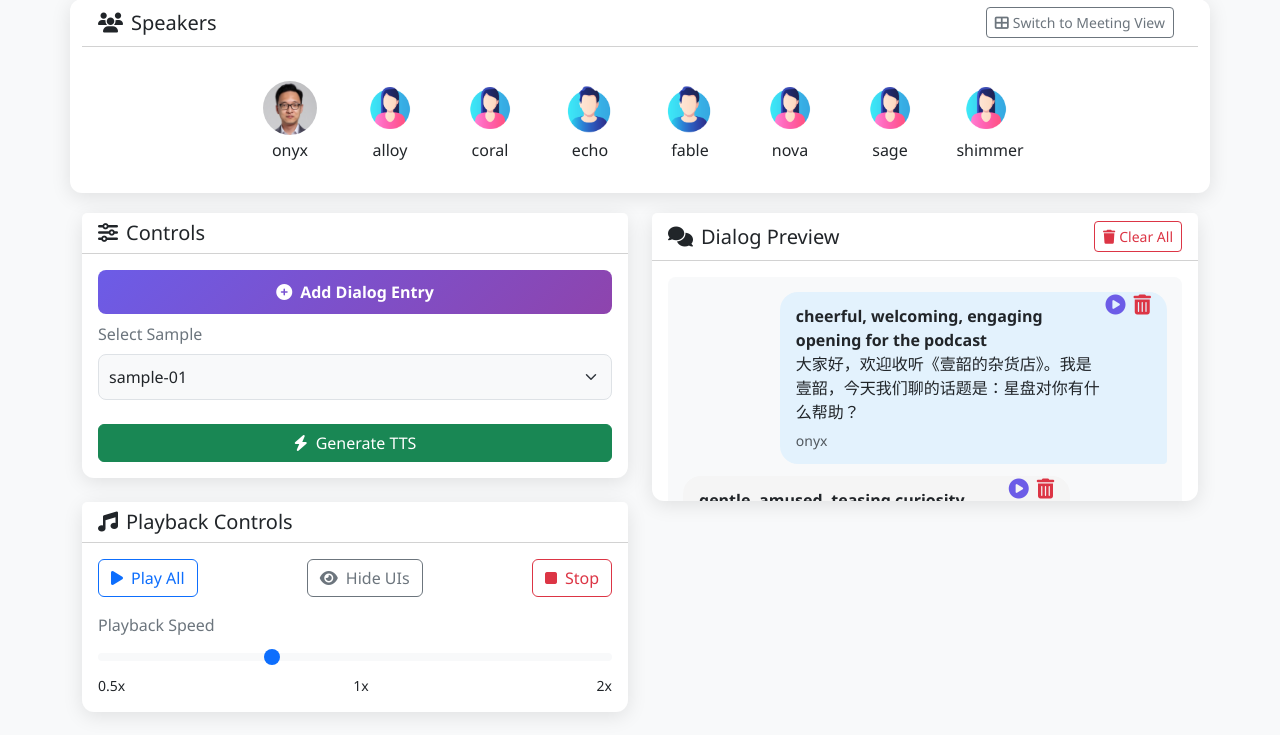
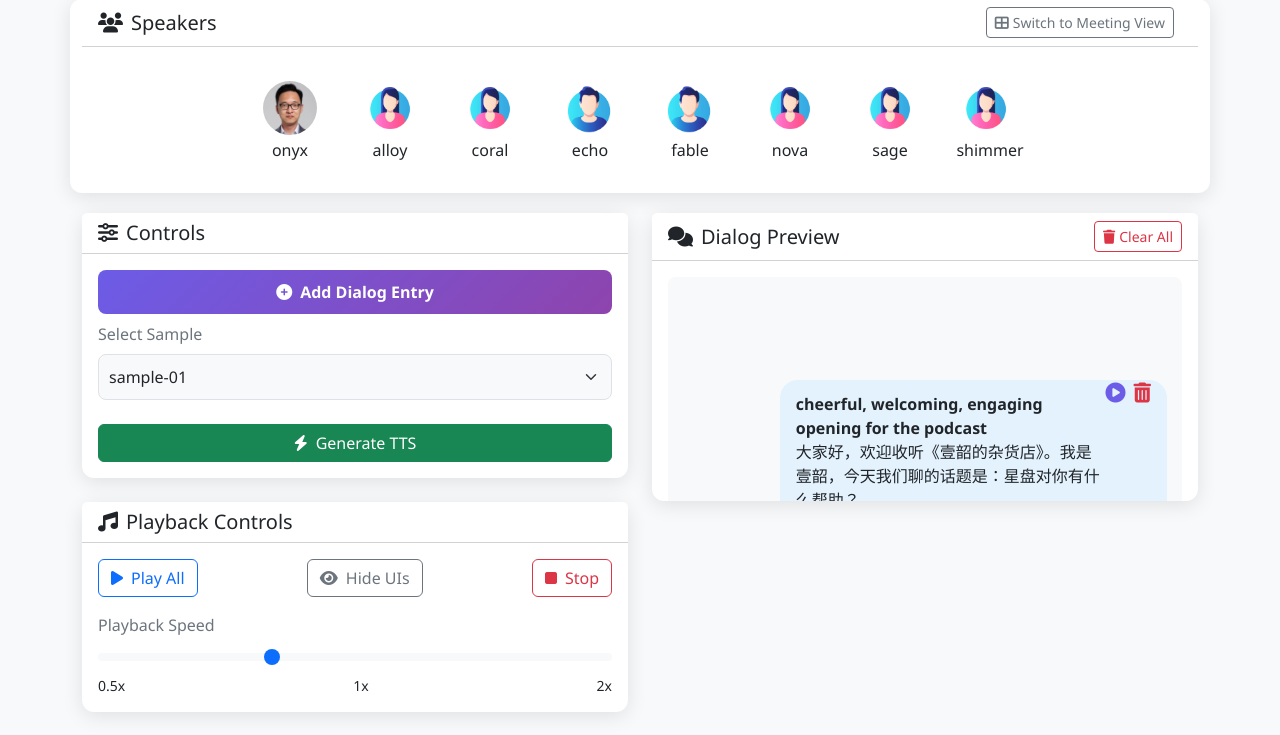
Before and after one commit to phototix/OpenAI-TTS-Dialog, a PHP site: page / in a window 1280 px wide. Shown: the part 312-1047 px from the top of the page. Run offline with PHP 8.4, Linux system fonts and the light colour scheme.

Commit message:
Update index.html

```diff
--- a/app.js
+++ b/app.js
@@ -161,7 +161,7 @@ document.addEventListener('DOMContentLoaded', function() {
     // Modify the addDialogToContainer function to include delete button event listener
     function addDialogToContainer(entry, index) {
         const dialogElement = document.createElement('div');
-        dialogElement.className = `dialog-bubble ${index % 2 === 0 ? 'user' : 'ai'}`;
+        dialogElement.className = `dialog-bubble ${index % 2 === 0 ? 'user' : 'user'}`;
         dialogElement.dataset.index = index;
 
         dialogElement.innerHTML = `
--- a/index.php
+++ b/index.php
@@ -132,7 +132,7 @@
                         </div>
                     </div>
                     <div class="card-body" style="max-height: 240px; overflow-y: auto;">
-                        <div class="dialog-container" id="dialogContainer">
+                        <div class="dialog-container" id="dialogContainer" style="padding-top: 20%;">
                             <p class="text-center text-muted mt-4">Your dialog will appear here</p>
                         </div>
                     </div>
```
